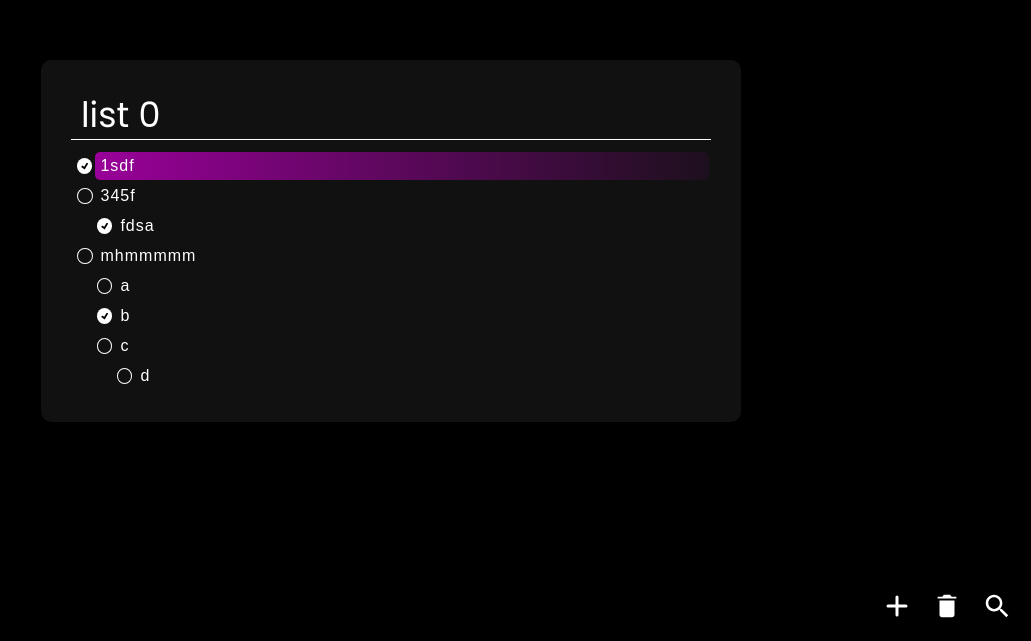
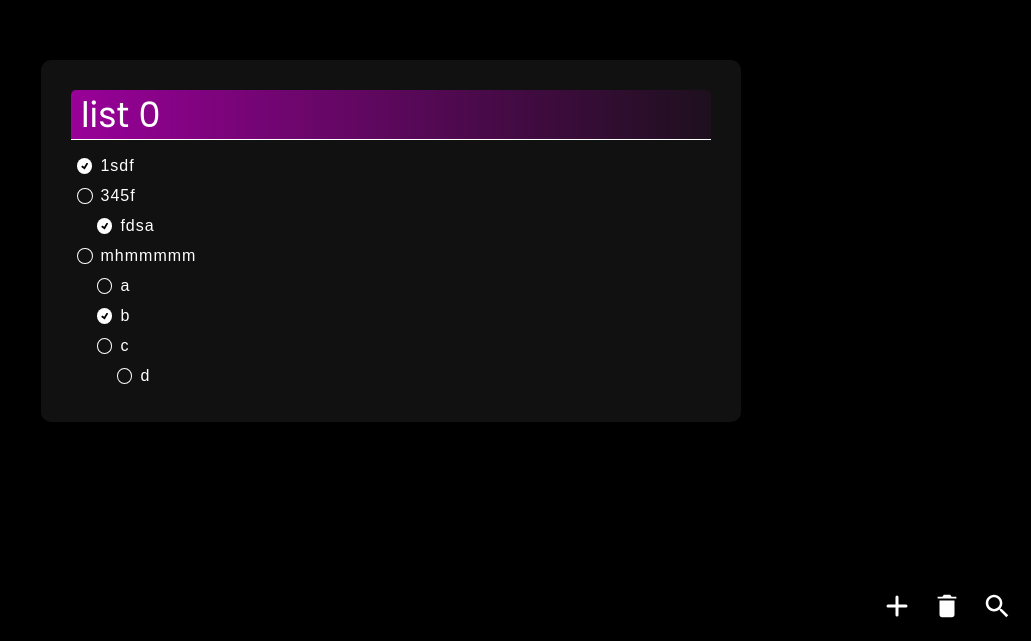
Before and after one commit to Jeff0Brewer/to-do, a Next.js app: page / in a window 1280 px wide. Shown: the part 159-800 px from the top of the page, without its empty margins (249-1280 px from the left). Built offline with nearby package versions, Linux system fonts and the light colour scheme.

Commit message:
add title key focus functionality

```diff
--- a/components/list.tsx
+++ b/components/list.tsx
@@ -1,46 +1,9 @@
 import React, { FC, useState, useEffect, useRef } from 'react'
 import { ListData, ItemData } from '../lib/types'
 import Item from './item'
-import { getKey } from '../lib/key'
-import { arrayEqual, arrayIndexOf } from '../lib/array'
+import { arrayIndexOf } from '../lib/array'
+import { getBlankItem, getItem, getSiblings, getTotalChildren } from '../lib/list-util'
 import styles from '../styles/List.module.css'
-
-const getBlankItem = () => {
-    const item: ItemData = {
-        text: '',
-        completed: false,
-        key: getKey(),
-        children: []
-    }
-    return item
-}
-
-const getItem = (state: ListData, inds: Array<number>) => {
-    let item = state.items[inds[0]]
-    for (let i = 1; i < inds.length; i++) {
-        item = item.children[inds[i]]
-    }
-    return item
-}
-
-const getSiblings = (state: ListData, inds: Array<number>) => {
-    if (inds.length === 1) {
-        return state.items
-    }
-    let arr = state.items[inds[0]].children
-    for (let i = 1; i < inds.length - 1; i++) {
-        arr = arr[inds[i]].children
-    }
-    return arr
-}
-
-const getTotalChildren = (item: ItemData) => {
-    let count = item.children.length
-    item.children.forEach(child => {
-        count += getTotalChildren(child)
-    })
-    return count
-}
 
 type ListProps = {
     lists: Array<ListData>,
@@ -50,7 +13,7 @@ type ListProps = {
 
 const List: FC<ListProps> = props => {
     const [focusArrs, setFocusArrs] = useState<Array<Array<number>>>([[0]])
-    const [focusInd, setFocusInd] = useState<number>(0)
+    const [focusInd, setFocusInd] = useState<number>(-1)
     const focusCheckRef = useRef<boolean>(true)
     const titleRef = useRef<HTMLInputElement>(null)
 
@@ -76,17 +39,18 @@ const List: FC<ListProps> = props => {
     }, [props.lists, props.listInd])
 
     useEffect(() => {
+        if (focusInd === -1 && titleRef.current) {
+            titleRef.current.focus()
+        }
         window.addEventListener('keydown', keyHandler)
         return () => {
             window.removeEventListener('keydown', keyHandler)
         }
     }, [focusArrs, focusInd])
 
-    const updateItems = (state: Array<ListData>) => {
-        const lists = [...props.lists]
-        lists[props.listInd].items = state[props.listInd].items
-        props.setLists(lists)
-    }
+    useEffect(() => {
+        setFocusInd(-1)
+    }, [props.lists.length, props.listInd])
 
     const updateTitle = (title: string) => {
         const lists = [...props.lists]
@@ -98,21 +62,21 @@ const List: FC<ListProps> = props => {
         const state = [...props.lists]
         const item = getItem(state[props.listInd], inds)
         item.text = val
-        updateItems(state)
+        props.setLists(state)
     }
 
     const setItemCompleted = (val: boolean, inds: Array<number>) => {
         const state = [...props.lists]
         const item = getItem(state[props.listInd], inds)
         item.completed = val
-        updateItems(state)
+        props.setLists(state)
     }
 
     const addItem = (inds: Array<number>) => {
         const state = [...props.lists]
         const arr = getSiblings(state[props.listInd], inds)
         arr.splice(inds[inds.length - 1] + 1, 0, getBlankItem())
-        updateItems(state)
+        props.setLists(state)
         setFocusInd(focusInd + 1)
     }
 
@@ -123,12 +87,12 @@ const List: FC<ListProps> = props => {
         if (arr.length === 0) {
             arr.push(getBlankItem())
         }
-        updateItems(state)
+        props.setLists(state)
         setFocusInd(focusInd - 1)
     }
 
     const decrementIndent = () => {
-        if (focusArrs[focusInd].length <= 1 || focusInd === 0) { return }
+        if (focusInd <= 0 || focusArrs[focusInd].length <= 1) { return }
         const state = [...props.lists]
         const itemFocus = focusArrs[focusInd]
         let parentInd = focusInd - 1
@@ -140,15 +104,13 @@ const List: FC<ListProps> = props => {
         const parentFocus = focusArrs[parentInd]
         const parentSiblings = getSiblings(state[props.listInd], focusArrs[parentInd])
         parentSiblings.splice(parentFocus[parentFocus.length - 1] + 1, 0, item)
-        updateItems(state)
+        props.setLists(state)
         setFocusInd(parentInd + getTotalChildren(getItem(state[props.listInd], parentFocus)) + 1)
         focusCheckRef.current = false
     }
 
     const incrementIndent = () => {
-        if (focusInd === 0) {
-            return
-        }
+        if (focusInd <= 0) { return }
         const state = [...props.lists]
         const itemFocus = focusArrs[focusInd]
         let siblingAboveInd = focusInd - 1
@@ -162,7 +124,7 @@ const List: FC<ListProps> = props => {
         const item = siblings.splice(itemFocus[itemFocus.length - 1], 1)[0]
         const siblingAbove = getItem(state[props.listInd], focusArrs[siblingAboveInd])
         siblingAbove.children.push(item)
-        updateItems(state)
+        props.setLists(state)
         setFocusInd(siblingAboveInd + getTotalChildren(siblingAbove) - getTotalChildren(item))
         focusCheckRef.current = false
     }
@@ -171,7 +133,7 @@ const List: FC<ListProps> = props => {
         switch (e.key) {
             case 'ArrowUp': {
                 e.preventDefault()
-                setFocusInd(Math.max(focusInd - 1, 0))
+                setFocusInd(Math.max(focusInd - 1, -1))
                 break
             }
             case 'ArrowDown': {
@@ -192,16 +154,17 @@ const List: FC<ListProps> = props => {
     }
 
     const itemToComponents = (item: ItemData, focusArr: Array<number>) => {
+        const thisFocusInd = arrayIndexOf(focusArrs, focusArr)
         const component = <Item
             text={item.text}
             completed={item.completed}
-            focus={focusCheckRef.current && arrayEqual(focusArrs[focusInd], focusArr)}
+            focus={focusCheckRef.current && thisFocusInd === focusInd}
             key={item.key}
             setText={(val: string) => setItemText(val, focusArr)}
             setCompleted={(val: boolean) => setItemCompleted(val, focusArr)}
             addItem={() => addItem(focusArr)}
             removeItem={() => removeItem(focusArr)}
-            setFocus={() => setFocusInd(arrayIndexOf(focusArrs, focusArr))}
+            setFocus={() => setFocusInd(thisFocusInd)}
         />
         if (!item.children) {
             return component
@@ -230,6 +193,7 @@ const List: FC<ListProps> = props => {
                     placeholder="title..."
                     defaultValue={props.lists[props.listInd].title}
                     onChange={e => updateTitle(e.target.value)}
+                    onClick={() => setFocusInd(-1)}
                 />
                 <div>{
                     props.lists[props.listInd].items.map((item: ItemData, i: number) => {
```
